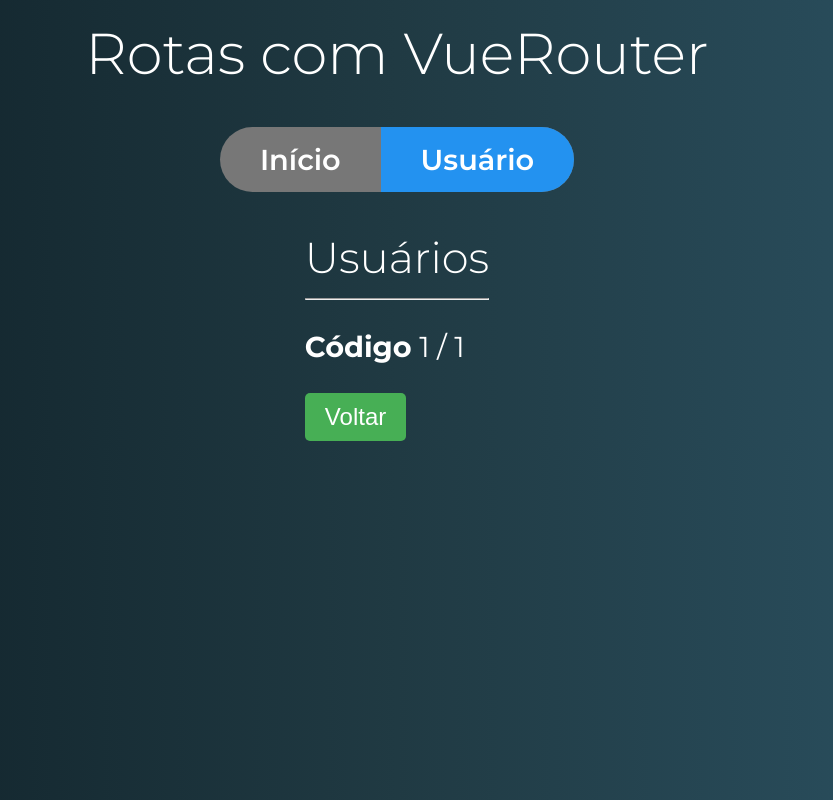
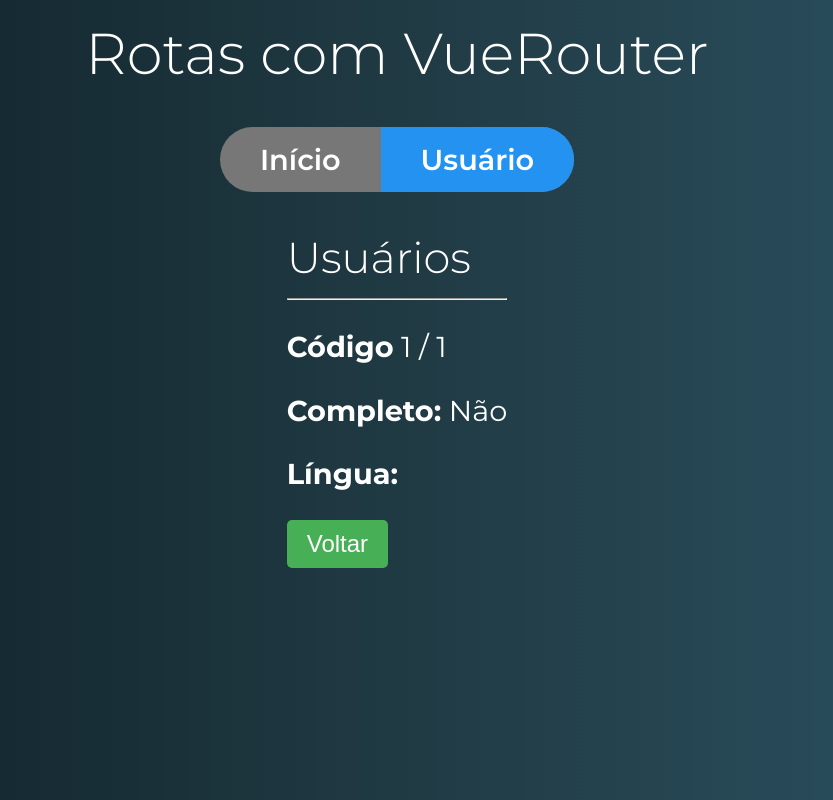
Before and after one commit to JaimeDevS/vue-router, a Vue app: page /usuario/1/editar in a window 1280 px wide. Shown: the whole page, without its empty margins (243-1076 px from the left). Built offline with nearby package versions, Linux system fonts and the light colour scheme.

Commit message:
query string

```diff
--- a/src/components/usuario/UsuarioDetalhe.vue
+++ b/src/components/usuario/UsuarioDetalhe.vue
@@ -4,7 +4,7 @@
     <hr>
     <p><strong>Código</strong> {{ id }}</p>
     <!--:to="`/usuario/${id}/editar`"-->
-    <router-link tag="button" primario :to="{ name: 'editarUsuario', params: { id } }">
+    <router-link tag="button" primario :to="{ name: 'editarUsuario', params: { id }, query: { completo: true, lingua: 'pt' } }">
       Editar
     </router-link>
   </div>
--- a/src/components/usuario/UsuarioEditar.vue
+++ b/src/components/usuario/UsuarioEditar.vue
@@ -1,6 +1,8 @@
 <template>
   <div>
     <p><strong>Código</strong> {{ id }} / {{ $route.params.id }}</p>
+    <p><strong>Completo:</strong> {{ $route.query.completo ?  'Sim' : 'Não' }}</p>
+    <p><strong>Língua:</strong> {{ $route.query.lingua }}</p>
   </div>
 </template>
 
```
